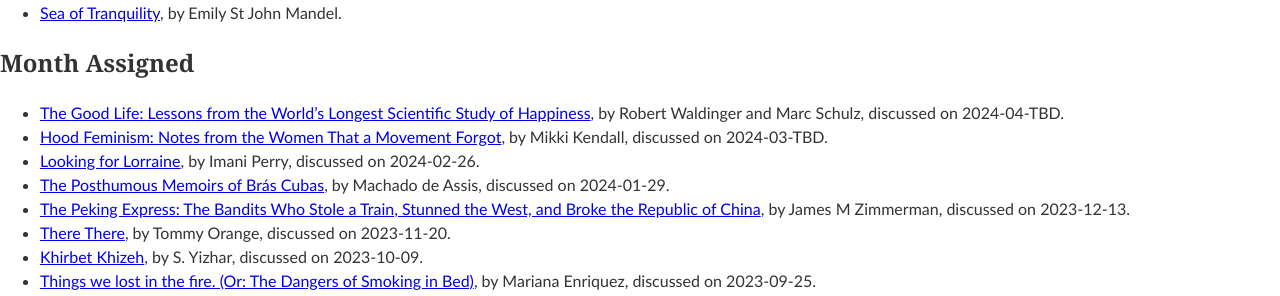
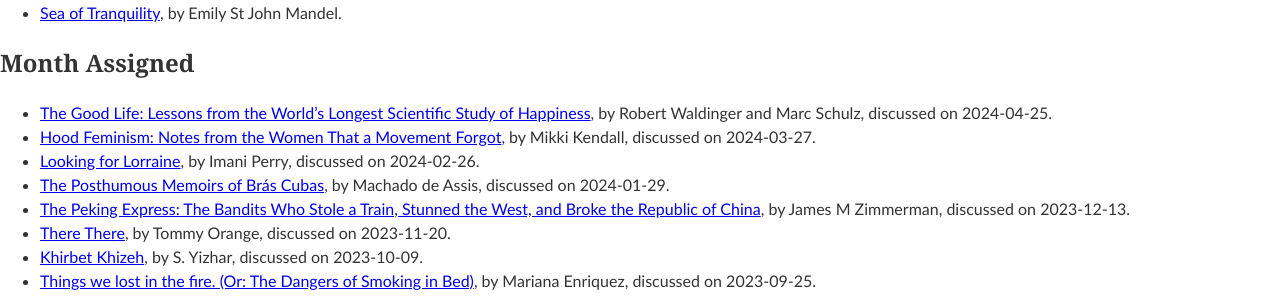
Before and after one commit to edurant/edurant.github.io, a Jekyll site: the page built from misc/bookClub.md, in a window 1280 px wide. Shown: the part 170-466 px from the top of the page. Built offline with Jekyll 4.4.1, drawn with Linux system fonts in a browser that asks for light colours; our own code applies the rules of GitHub Pages for plain Markdown files.

Commit message:
book club dates

```diff
--- a/misc/bookClub.md
+++ b/misc/bookClub.md
@@ -10,8 +10,8 @@ date: 2024-01-30 17:51:30 -0600
 
 ## Month Assigned
 
-* [The Good Life: Lessons from the World's Longest Scientific Study of Happiness](https://bookshop.org/p/books/the-good-life-life-changing-lessons-from-the-world-s-longest-study-of-happiness-marc-schulz/18716303), by Robert Waldinger and Marc Schulz, discussed on 2024-04-TBD.
-* [Hood Feminism: Notes from the Women That a Movement Forgot](https://bookshop.org/books/hood-feminism-notes-from-the-women-that-a-movement-forgot/9780525560548), by Mikki Kendall, discussed on 2024-03-TBD.
+* [The Good Life: Lessons from the World's Longest Scientific Study of Happiness](https://bookshop.org/p/books/the-good-life-life-changing-lessons-from-the-world-s-longest-study-of-happiness-marc-schulz/18716303), by Robert Waldinger and Marc Schulz, discussed on 2024-04-25.
+* [Hood Feminism: Notes from the Women That a Movement Forgot](https://bookshop.org/books/hood-feminism-notes-from-the-women-that-a-movement-forgot/9780525560548), by Mikki Kendall, discussed on 2024-03-27.
 * [Looking for Lorraine](https://bookshop.org/p/books/looking-for-lorraine-the-radiant-and-radical-life-of-lorraine-hansberry-imani-perry/9004066), by Imani Perry, discussed on 2024-02-26.
 * [The Posthumous Memoirs of Brás Cubas](https://bookshop.org/p/books/the-posthumous-memoirs-of-bras-cubas-joaquim-maria-machado-de-assis/13441055), by Machado de Assis, discussed on 2024-01-29.
 * [The Peking Express: The Bandits Who Stole a Train, Stunned the West, and Broke the Republic of China](https://www.boswellbooks.com/book/9781541701700), by James M Zimmerman, discussed on 2023-12-13.
```
Also changed, not shown: other parts of misc/bookClub.md (+1 -1 lines).
